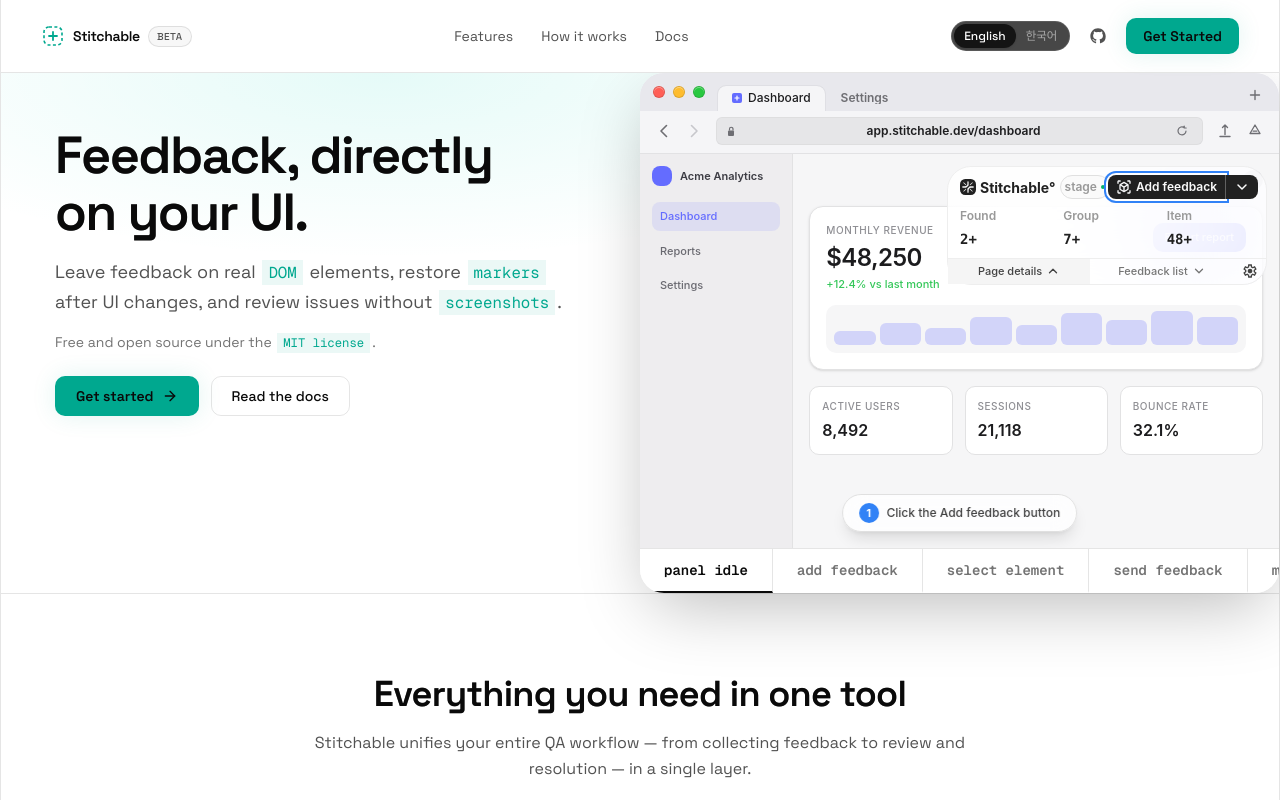
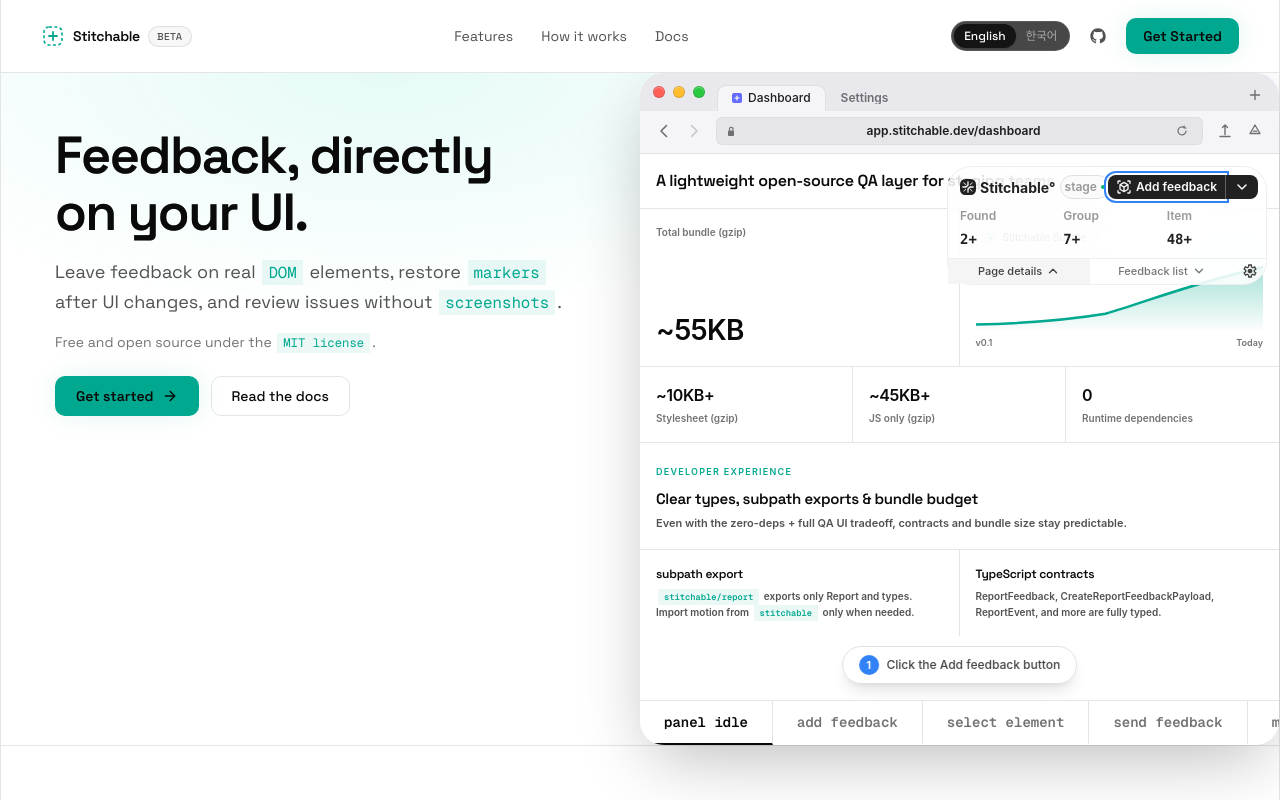
Before and after one commit to kimsangjunv1/stitchable-landing, a Next.js app: page / in a window 1280 px wide. Shown: the top 800 px of the page. Built offline with nearby package versions, Linux system fonts and the light colour scheme.

Commit message:
fix: 랜딩 히어로 섹션 좀더 현실적으로 사용자 인터렉션 가능하게 수정

```diff
--- a/src/i18n/en.ts
+++ b/src/i18n/en.ts
@@ -689,7 +689,6 @@ export const en: LandingMessages = {
     preview: {
       title: "Feedback workflow",
       subtitle: "Add feedback → pick element → reply → resolve",
-      exportReport: "Export report",
       progress: [
         "Panel idle",
         "Add feedback",
@@ -701,7 +700,7 @@ export const en: LandingMessages = {
       ],
       hints: [
         "Click the Add feedback button",
-        "Click the Export report button",
+        "Click the bundle size (~55KB) stat",
         "Type a message and send",
         "Hover over the marker",
         "Click the marker to open the thread",
@@ -709,20 +708,11 @@ export const en: LandingMessages = {
         "Click Resolve to close the issue",
       ],
       retryLabel: "Try again",
-      feedbackMessage: "Export button overlaps the value on mobile",
-      replyMessage: "Including a flex-wrap fix in tomorrow's stage deploy",
+      feedbackMessage: "On mobile the ~55KB stat sits too close to the chart",
+      replyMessage: "Will tighten mobile spacing in tomorrow's stage deploy",
       designer: "Maya K.",
       developer: "Dev Team",
       envLabel: "stage",
-      appName: "Acme Analytics",
-      revenueLabel: "Monthly revenue",
-      revenueValue: "$48,250",
-      revenueChange: "+12.4% vs last month",
-      stats: [
-        { label: "Active users", value: "8,492" },
-        { label: "Sessions", value: "21,118" },
-        { label: "Bounce rate", value: "32.1%" },
-      ],
     },
   },
 }
--- a/src/i18n/ko.ts
+++ b/src/i18n/ko.ts
@@ -702,7 +702,6 @@ export const ko: LandingMessages = {
     preview: {
       title: "피드백 워크플로우",
       subtitle: "피드백 추가 → 요소 선택 → 답변 → 해결",
-      exportReport: "리포트 보내기",
       progress: [
         "패널 대기",
         "피드백 추가",
@@ -714,7 +713,7 @@ export const ko: LandingMessages = {
       ],
       hints: [
         "피드백 추가 버튼을 누르세요",
-        "리포트 보내기 버튼을 클릭하세요",
+        "번들 크기(~55KB) 영역을 클릭하세요",
         "메시지를 입력하고 전송하세요",
         "마커에 마우스를 올려보세요",
         "마커를 클릭해 스레드를 여세요",
@@ -722,20 +721,11 @@ export const ko: LandingMessages = {
         "해결 버튼을 눌러 이슈를 종료하세요",
       ],
       retryLabel: "다시 체험하기",
-      feedbackMessage: "모바일에서 Export 버튼이 금액과 겹쳐 보입니다",
-      replyMessage: "flex-wrap 수정을 내일 stage 배포에 포함하겠습니다",
+      feedbackMessage: "모바일에서 ~55KB 수치가 차트와 너무 붙어 보입니다",
+      replyMessage: "모바일 레이아웃 간격을 내일 stage 배포에 반영하겠습니다",
       designer: "김디자인",
       developer: "이개발",
       envLabel: "stage",
-      appName: "Acme Analytics",
-      revenueLabel: "월간 매출",
-      revenueValue: "₩48,250,000",
-      revenueChange: "전월 대비 +12.4%",
-      stats: [
-        { label: "활성 사용자", value: "8,492" },
-        { label: "세션", value: "21,118" },
-        { label: "이탈률", value: "32.1%" },
-      ],
     },
   },
 }
--- a/src/i18n/types.ts
+++ b/src/i18n/types.ts
@@ -272,7 +272,6 @@ export type LandingMessages = {
     preview: {
       title: string
       subtitle: string
-      exportReport: string
       progress: string[]
       hints: string[]
       retryLabel: string
@@ -281,11 +280,6 @@ export type LandingMessages = {
       designer: string
       developer: string
       envLabel: string
-      appName: string
-      revenueLabel: string
-      revenueValue: string
-      revenueChange: string
-      stats: { label: string; value: string }[]
     }
   }
 }
--- a/src/widgets/home/ui/ProductPreview.tsx
+++ b/src/widgets/home/ui/ProductPreview.tsx
@@ -1,12 +1,21 @@
 "use client";
 
 import { useCallback, useRef, useState, type RefObject } from "react";
-import { Bell, Search } from "lucide-react";
+import { ChevronDown } from "lucide-react";
 import { useMessages } from "@/app/providers/LocaleProvider";
 import type { LandingMessages } from "@/i18n";
+import { RichText } from "@/shared/ui/rich-text";
 import { cn } from "@/shared/lib/utils";
 import { SafariWindowChrome } from "./SafariWindowChrome";
-import { ChevronDownIcon, formatStatCount, LogoIcon, SelectIcon, SendIcon, SettingsIcon } from "./stitchable-mock/icons";
+import {
+  ChevronDownIcon,
+  formatStatCount,
+  LogoIcon,
+  SelectIcon,
+  SendIcon,
+  SettingsIcon,
+} from "./stitchable-mock/icons";
+import { StitchableLogo } from "./StitchableLogo";
 import { FEEDBACK_STATUS_COLOR, MARKER_ITEM, STITCHABLE_LIGHT_STYLE } from "./stitchable-mock/tokens";
 
 type DemoStep = 1 | 2 | 3 | 4 | 5 | 6 | 7 | 8;
@@ -245,13 +254,14 @@ export function ProductPreview({ embedded = false }: { embedded?: boolean }) {
                 >
                     <div
                         ref={canvasRef}
-                        className="relative h-full min-h-[380px] overflow-hidden bg-[#f6f6f7]"
+            className="relative h-full min-h-[380px] overflow-hidden bg-white"
           >
-                        <DemoHostApp
+            <PreviewLandingPage
               targetRef={targetRef}
               highlightTarget={step === 2 && panelMode === "report"}
               reportMode={panelMode === "report"}
-                            preview={preview}
+              libraryGoodPoints={messages.landing.libraryGoodPoints}
+              techTrust={messages.landing.techTrust}
               onSelectTarget={handleSelectTarget}
             />
 
@@ -463,95 +473,167 @@ function ProcessStepTabs({ current, labels }: { current: number; labels: string[
     );
 }
 
-function DemoHostApp({
+const PREVIEW_BRAND = "#00a88f";
+
+function PreviewMiniChart({
+  axisStart,
+  axisEnd,
+}: {
+  axisStart: string;
+  axisEnd: string;
+}) {
+  const gradientId = "preview-bundle-chart-gradient";
+
+  return (
+    <div className="flex min-h-0 flex-1 flex-col">
+      <div className="relative min-h-[72px] flex-1">
+        <svg
+          viewBox="0 0 400 200"
+          preserveAspectRatio="none"
+          className="absolute inset-0 h-full w-full"
+          aria-hidden
+        >
+          <defs>
+            <linearGradient id={gradientId} x1="0" y1="0" x2="0" y2="1">
+              <stop offset="0%" stopColor={PREVIEW_BRAND} stopOpacity="0.35" />
+              <stop
+                offset="100%"
+                stopColor={PREVIEW_BRAND}
+                stopOpacity="0.02"
+              />
+            </linearGradient>
+          </defs>
+          <path
+            d="M 0 185 C 60 182, 120 175, 180 155 C 240 120, 300 70, 400 25 L 400 200 L 0 200 Z"
+            fill={`url(#${gradientId})`}
+          />
+          <path
+            d="M 0 185 C 60 182, 120 175, 180 155 C 240 120, 300 70, 400 25"
+            fill="none"
+            stroke={PREVIEW_BRAND}
+            strokeWidth="2.5"
+            vectorEffect="non-scaling-stroke"
+          />
+        </svg>
+      </div>
+      <div className="mt-1.5 flex items-center justify-between text-[9px] text-[#737373]">
+        <span>{axisStart}</span>
+        <span>{axisEnd}</span>
+      </div>
+    </div>
+  );
+}
+
+function PreviewLandingPage({
   targetRef,
   highlightTarget,
   reportMode,
-    preview,
+  libraryGoodPoints,
+  techTrust,
   onSelectTarget,
 }: {
   targetRef: RefObject<HTMLButtonElement | null>;
   highlightTarget: boolean;
   reportMode: boolean;
-    preview: LandingMessages["landing"]["preview"];
+  libraryGoodPoints: LandingMessages["landing"]["libraryGoodPoints"];
+  techTrust: LandingMessages["landing"]["techTrust"];
   onSelectTarget: () => void;
 }) {
   return (
-        <div className={cn("relative flex h-full transition-colors", reportMode && "cursor-crosshair")}>
-            <div className="hidden w-[24%] shrink-0 border-r border-[#e2e2e3] bg-[#eeedef] p-3 sm:block">
-                <div className="mb-4 flex items-center gap-2">
-                    <div className="size-5 rounded-md bg-[#646cff]" />
-                    <span className="truncate text-[11px] font-semibold text-[#3c3c43]">{preview.appName}</span>
-                </div>
-                <div className="space-y-1.5">
-                    {["Dashboard", "Reports", "Settings"].map((item, i) => (
     <div
-                            key={item}
-                            className={cn("rounded-md px-2 py-1.5 text-[11px] font-medium", i === 0 ? "bg-[#646cff]/12 text-[#646cff]" : "text-[#6a6a71]")}
+      className={cn(
+        "h-full overflow-y-auto pb-16 text-[#0a0a0a] transition-colors",
+        reportMode && "cursor-crosshair",
+      )}
     >
-                            {item}
-                        </div>
-                    ))}
-                </div>
+      <div className="border-b border-black/10 px-4 py-4">
+        <h2 className="text-left text-[15px] font-semibold leading-snug tracking-tight sm:text-base">
+          {libraryGoodPoints.title}
+        </h2>
       </div>
 
-            <div className="relative flex min-w-0 flex-1 flex-col gap-4 p-4 pb-16">
-                <div className="flex items-center justify-between">
-                    <div className="flex items-center gap-2 sm:hidden">
-                        <div className="size-5 rounded-md bg-[#646cff]" />
-                        <span className="text-[12px] font-semibold text-[#3c3c43]">{preview.appName}</span>
-                    </div>
-                    <div className="ml-auto flex items-center gap-2.5 text-[#8e8e93]">
-                        <Search className="size-3.5" />
-                        <Bell className="size-3.5" />
-                        <div className="size-5 rounded-full bg-[#d1d1d6]" />
-                    </div>
-                </div>
-
-                <div className="rounded-xl border border-[#e2e2e3] bg-white p-4 shadow-sm">
-                    <div className="mb-3 flex items-start justify-between gap-3">
-                        <div className="min-w-0 flex-1">
-                            <p className="text-[10px] font-medium uppercase tracking-wider text-[#8e8e93]">{preview.revenueLabel}</p>
-                            <p className="mt-1 text-xl font-semibold tracking-tight text-[#1c1c1e] sm:text-2xl">{preview.revenueValue}</p>
-                            <p className="mt-0.5 text-[11px] font-medium text-[#34c759]">{preview.revenueChange}</p>
-                        </div>
+      <div className="grid grid-cols-2 border-b border-black/10">
         <button
           ref={targetRef}
           type="button"
           onClick={onSelectTarget}
           disabled={!reportMode}
           className={cn(
-                                "shrink-0 rounded-lg bg-[#646cff] px-3 py-1.5 text-[11px] font-medium text-white transition-all",
-                                reportMode && "cursor-crosshair hover:bg-[#535bf2]",
-                                !reportMode && "opacity-90",
-                                highlightTarget && "ring-2 ring-[#646cff] ring-offset-2 ring-offset-white",
+            "flex min-h-[108px] flex-col justify-between border-r border-black/10 p-4 text-left transition-all",
+            reportMode && "cursor-crosshair hover:bg-[#00a88f]/[0.04]",
+            highlightTarget &&
+              "bg-[#00a88f]/[0.06] ring-2 ring-inset ring-[#00a88f]",
           )}
         >
-                            {preview.exportReport}
+          <p className="text-[10px] text-[#737373]">
+            {libraryGoodPoints.mainStat.label}
+          </p>
+          <p className="text-2xl font-semibold tracking-tight sm:text-[28px]">
+            {libraryGoodPoints.mainStat.value}
+          </p>
         </button>
+
+        <div className="flex min-h-[108px] flex-col p-4">
+          <div className="mb-2 inline-flex w-fit items-center gap-1.5 border border-black/10 px-2 py-1 text-[10px]">
+            <StitchableLogo className="size-3 text-[#00a88f]" />
+            <span className="font-medium">{libraryGoodPoints.chart.label}</span>
+            <ChevronDown className="size-3 text-[#737373]" aria-hidden />
           </div>
-                    <div className="flex h-12 items-end gap-1 rounded-lg bg-[#f6f6f7] px-2 pb-2">
-                        {[35, 55, 42, 68, 50, 78, 62, 85, 70].map((h, i) => (
-                            <span
-                                key={i}
-                                className="flex-1 rounded-sm bg-[#646cff]/25"
-                                style={{ height: `${h}%` }}
+          <PreviewMiniChart
+            axisStart={libraryGoodPoints.chart.axisStart}
+            axisEnd={libraryGoodPoints.chart.axisEnd}
           />
-                        ))}
         </div>
       </div>
 
-                <div className="grid grid-cols-3 gap-2 sm:gap-3">
-                    {preview.stats.map((stat) => (
+      <div className="grid grid-cols-3 border-b border-black/10">
+        {libraryGoodPoints.stats.map((stat, index) => (
           <div
             key={stat.label}
-                            className="rounded-lg border border-[#e2e2e3] bg-white p-2.5 sm:p-3"
+            className={cn(
+              "p-3 sm:p-4",
+              index < 2 && "border-r border-black/10",
+            )}
           >
-                            <p className="text-[9px] font-medium uppercase tracking-wider text-[#8e8e93] sm:text-[10px]">{stat.label}</p>
-                            <p className="mt-1 text-sm font-semibold text-[#1c1c1e] sm:text-base">{stat.value}</p>
+            <p className="text-sm font-semibold tracking-tight sm:text-base">
+              {stat.value}
+            </p>
+            <p className="mt-1 text-[9px] text-[#737373] sm:text-[10px]">
+              {stat.label}
+            </p>
           </div>
         ))}
       </div>
+
+      <div className="border-b border-black/10 px-4 py-4">
+        <span className="text-[9px] font-semibold uppercase tracking-[0.14em] text-[#00a88f]">
+          {techTrust.eyebrow}
+        </span>
+        <h3 className="mt-2 text-left text-sm font-semibold tracking-tight sm:text-[15px]">
+          {techTrust.title}
+        </h3>
+        <p className="mt-1.5 text-left text-[10px] leading-relaxed text-[#525252] sm:text-[11px]">
+          <RichText text={techTrust.description} />
+        </p>
+      </div>
+
+      <div className="grid grid-cols-2">
+        {techTrust.panels.map((panel, index) => (
+          <div
+            key={panel.title}
+            className={cn(
+              "p-4",
+              index === 0 && "border-r border-black/10",
+            )}
+          >
+            <h4 className="text-left text-[11px] font-semibold sm:text-xs">
+              {panel.title}
+            </h4>
+            <p className="mt-1.5 text-left text-[10px] leading-relaxed text-[#525252]">
+              <RichText text={panel.description} />
+            </p>
+          </div>
+        ))}
       </div>
     </div>
   );
```
Lines whose indentation alone changed are shown as unchanged.
